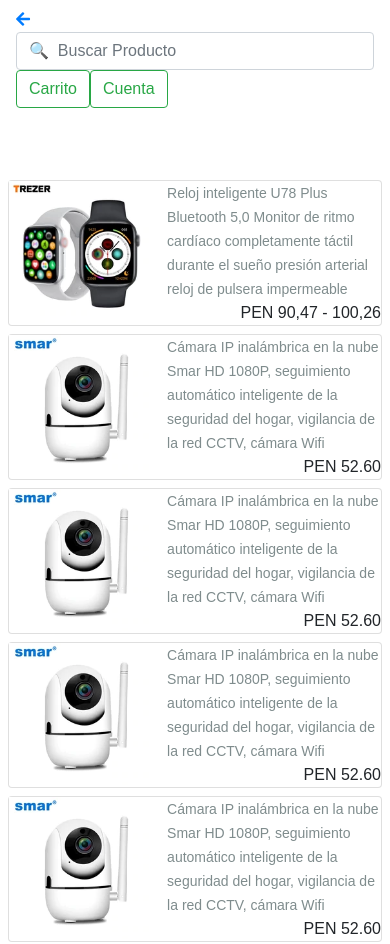
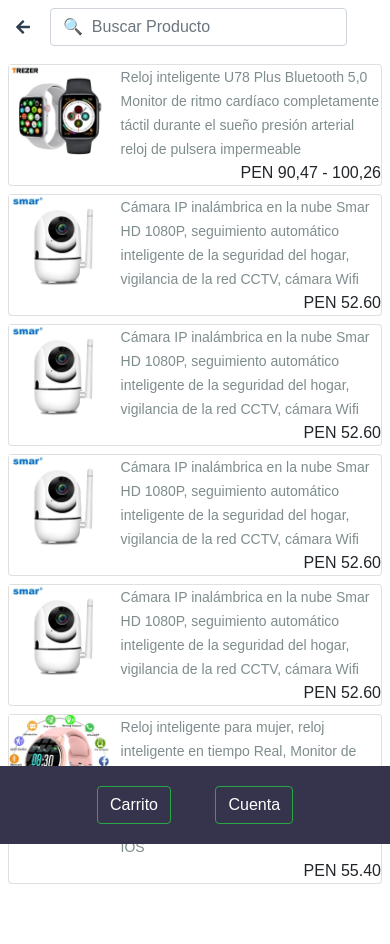
Before and after one commit to Deyvis17GY/DSWI, a plain HTML site: page filtroProducto.html in a window 390 px wide. Shown: the top 944 px of the page. Drawn offline with nearby package versions, Linux system fonts and the light colour scheme.

Commit message:
Update filtro.css

```diff
--- a/css/filtro.css
+++ b/css/filtro.css
@@ -1,24 +1,60 @@
 body{
     font-family: 'Open Sans', sans-serif;
 }
+
+#navTotal{
+    transition: 0.5s ease-in-out;
+    width: 100%;
+    position: fixed;
+    z-index: 100;
+}
+
+.sticky{
+    background:#36344D;
+    color: white;
+    transition: 0.5s ease-in-out;
+}
+#formBuscar{
+    width: 70%;
+}
+#formBuscar #search{
+    width: 70%;
+    margin: 0px 20px;
+    color: red;
+}
+#formBuscar #carrito,#cuenta{
+    max-width: 10%;
+    margin: 0px 3px;
+}
+#formBuscar #flecha{
+    display: none;
+}
+
+/*#row{
+    height: 100vh;
+    overflow: scroll;
+}*/
+
+
+
 #resultado{
     width: 100%;
     display: flex;
+
 }
 #resultado #contenedorResultado{
-   width: 100%;
+   min-width: 70%;
    display: grid;
    flex-direction: row;
 }
-#Resultado #imgResultado{
-    width: 100%;
-
+#resultado #imgResultado{
+    min-width: 30%;
 }
 #imgResultado img{
-    width: 70%;
+    max-width: 90%;
 }
 #contenedorResultado  #DescResultado{
-    width: 100%;
+    max-width: 100%;
 }
 #DescResultado a{
     text-decoration: none;
@@ -31,52 +67,92 @@ body{
     cursor: pointer;
 }
 #resultado #precio {
-    width: 100%;
+    max-width: 100%;
     text-align: end;
 }
 
-#buscar{
-    width: 100%;
-    margin: 0;
-    padding: 0;
+#footer{
+    text-align: center;
+    padding: 20px;
+    display: flex;
+    min-width: 100%;
+    justify-content: center;
+    background:#36344D;
+    color: white;
+}
+#footer #contenedorFooter{
+    transition: 0.5s ease-in-out;
+    min-width: 100%;
+    display: none;
+
+}
+#footer #carritoF,#cuentaF{
+    max-width: 50%;
+    margin: 0px 20px;
+    color: white;
 }
 @media (max-width:1100px){
-
-    #Resultado #imgResultado{
-        width: 60%;
-
-    }
-    #contenedorResultado #DescResultado{
-        width: 100%;
-    }
     #titulo{
+        margin: 0;
+        padding: 0;
         display:none;
         background: red;
     }
+    #formBuscar{
+        width: 100%;
+    }
+    #formBuscar #search{
+        min-width: 72%;
+        display: flex;
+        justify-content: start;
+        float:right;
+    }
+
+
+
     .prueba{
         background: red;
     }
 }
+
+@media (max-width:800px){
+    #formBuscar #flecha{
+        display: block;
+        color: #2c3e50;
+    }
+
+
+    #formBuscar #carrito,#cuenta{
+        display: none;
+    }
+    #formBuscar #search{
+        min-width: 83%;
+    }
+    #footer{
+        position: fixed;
+        bottom: 0;
+    }
+    #footer #contenedorFooter{
+        display: block;
+
+    }
+
+}
+
 @media (max-width:500px){
+
     #resultado{
         margin: 0;
         padding: 0;
     }
-    #resultado #contenedorResultado{
-        width: 80%;
 
 
-    }
-    #DescResultado{
-        max-width: 100%;
-    }
-    #imgResultado img {
-        width: 90%;
-    }
+
     #DescResultado a{
         font-size: 14px;
 
     }
 
 
+
 }
```
